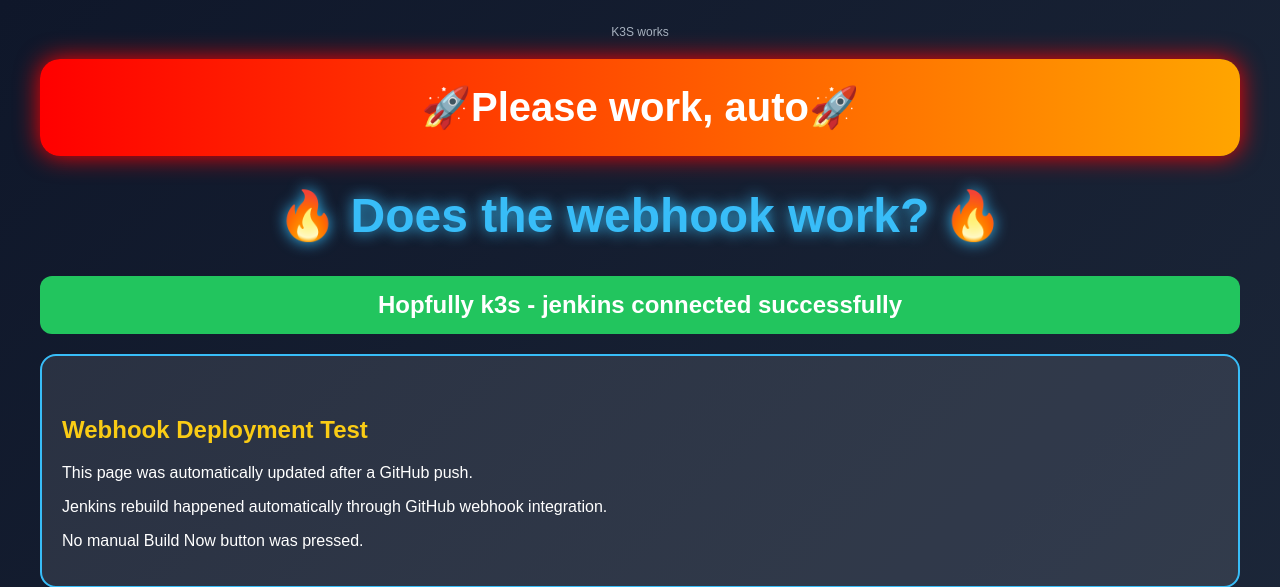
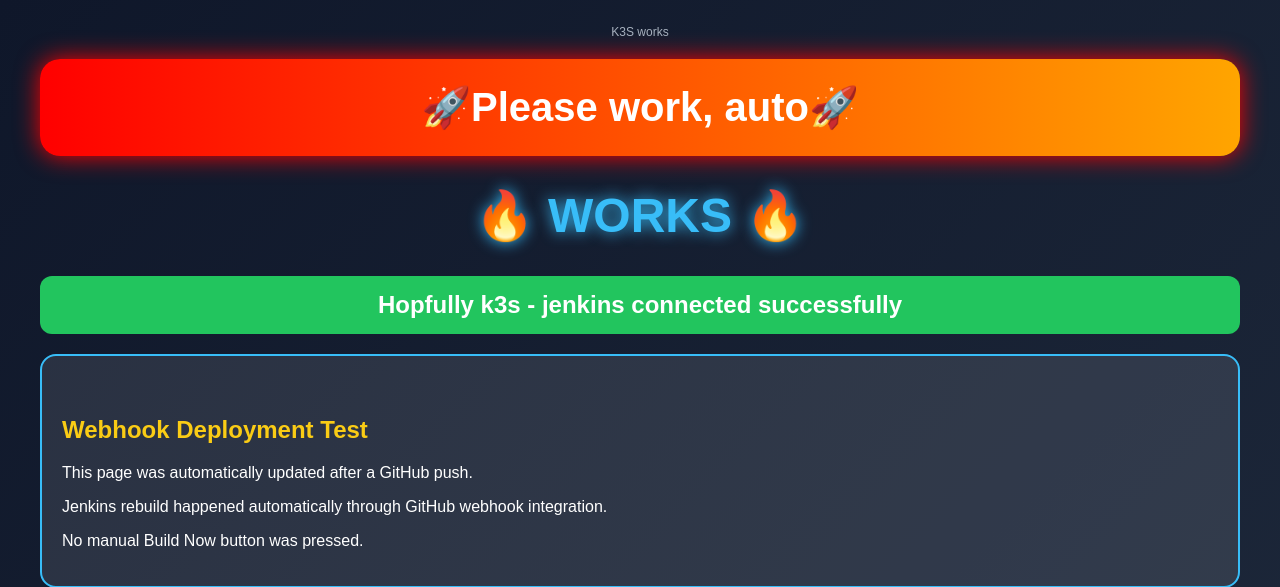
Before and after one commit to TassneemAmer/flask-notes-docker, a Flask app: page / in a window 1280 px wide. Shown: the top 587 px of the page. Run offline with Flask 3, Linux system fonts and the light colour scheme; data that the repository does not hold is empty.

Commit message:
Fix HTML structure and update content

```diff
--- a/app/templates/index.html
+++ b/app/templates/index.html
@@ -108,7 +108,7 @@
     🚀Please work, auto🚀
 </div>
 
-<h1>🔥 Does the webhook work? 🔥</h1>
+<h1>🔥 WORKS 🔥</h1>
 <div style="
     background: #22c55e;
     color: white;
```
